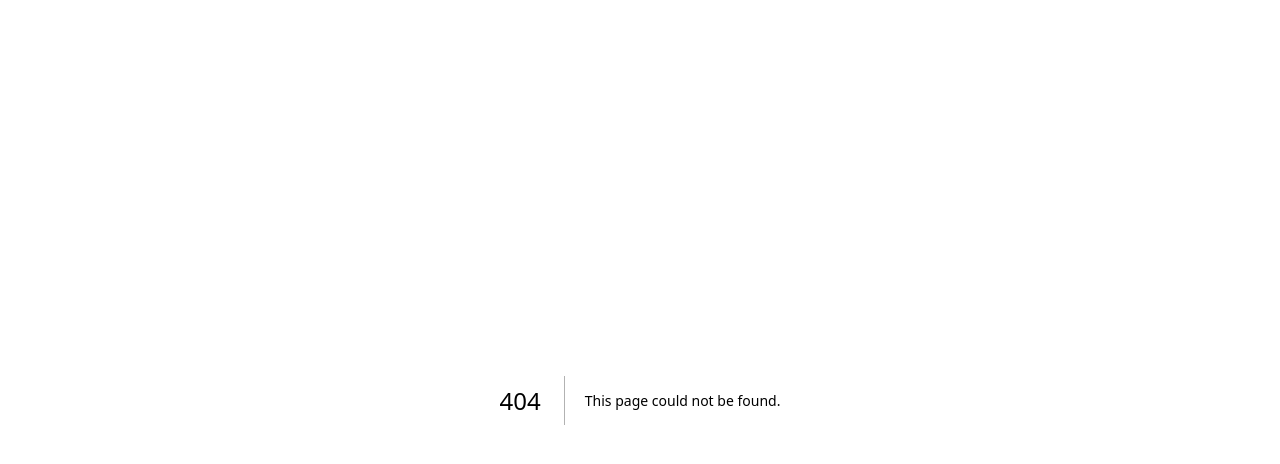
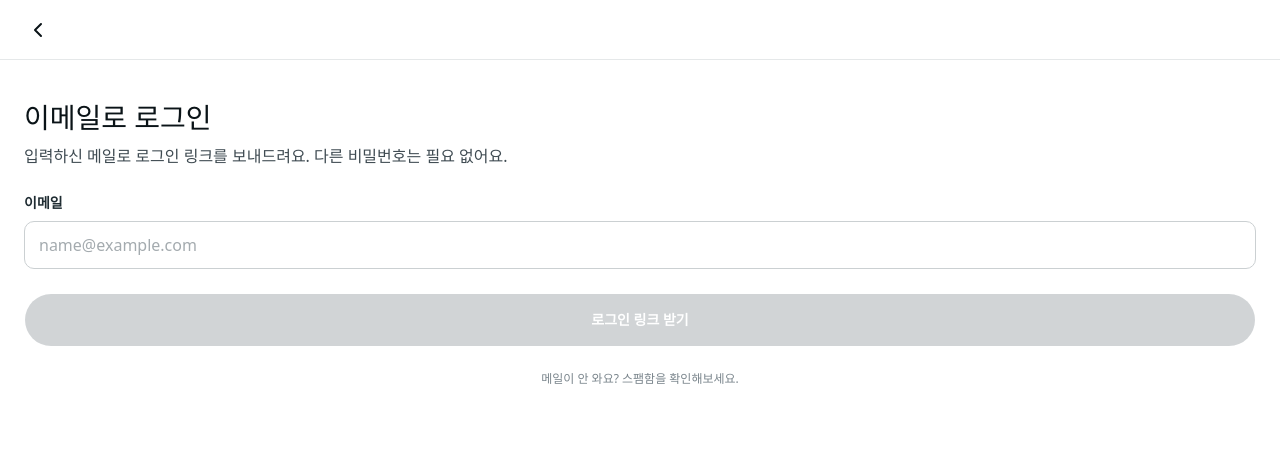
Before and after one commit to heyday1019/momentum_with_claude, a Next.js app: page /login/email in a window 1280 px wide. Before the commit this address had no page. Shown: the top 464 px of the page. Built offline with nearby package versions, Linux system fonts and the light colour scheme.

Commit message:
feat(routes): /login/email magic link form

```diff
--- /dev/null
+++ b/src/app/login/email/page.tsx
@@ -0,0 +1,67 @@
+'use client'
+
+import { useState, useTransition } from 'react'
+import Link from 'next/link'
+import { ChevronLeft } from 'lucide-react'
+import { Input } from '@/components/ui/input'
+import { Button } from '@/components/ui/button'
+import { createClient } from '@/lib/supabase/client'
+
+export default function EmailLoginPage() {
+  const [email, setEmail] = useState('')
+  const [sent, setSent] = useState(false)
+  const [error, setError] = useState<string | null>(null)
+  const [isPending, startTransition] = useTransition()
+
+  const onSubmit = (e: React.FormEvent) => {
+    e.preventDefault()
+    setError(null)
+    if (!/^.+@.+\..+$/.test(email)) { setError('이메일 형식이 올바르지 않아요'); return }
+    startTransition(async () => {
+      const supabase = createClient()
+      const { error } = await supabase.auth.signInWithOtp({
+        email,
+        options: { emailRedirectTo: `${window.location.origin}/auth/callback` },
+      })
+      if (error) { setError('전송 중 문제가 생겼어요. 잠시 후 다시 시도해주세요.'); return }
+      setSent(true)
+    })
+  }
+
+  return (
+    <main className="flex min-h-screen flex-col">
+      <header className="h-15 flex items-center px-4 border-b border-fortune-hairline-soft">
+        <Link href="/login" className="size-11 inline-flex items-center justify-center" aria-label="뒤로">
+          <ChevronLeft className="size-6 text-fortune-ink-deep" />
+        </Link>
+      </header>
+      <form onSubmit={onSubmit} className="flex flex-col gap-6 p-6 pt-10">
+        <div className="flex flex-col gap-2">
+          <h1 className="text-[28px] font-light leading-tight text-fortune-ink-deep">이메일로 로그인</h1>
+          <p className="text-base text-fortune-charcoal leading-relaxed">입력하신 메일로 로그인 링크를 보내드려요. 다른 비밀번호는 필요 없어요.</p>
+        </div>
+        <div className="flex flex-col gap-2">
+          <label className="text-sm font-bold text-fortune-ink">이메일</label>
+          <Input
+            type="email"
+            value={email}
+            onChange={e => setEmail(e.target.value)}
+            placeholder="name@example.com"
+            disabled={sent}
+          />
+        </div>
+        {error && <p className="text-sm text-fortune-critical-strong">{error}</p>}
+        {sent ? (
+          <div className="rounded-full bg-fortune-success px-4 py-3 text-center text-sm font-bold text-fortune-canvas">
+            메일을 확인해주세요
+          </div>
+        ) : (
+          <Button type="submit" variant="buyCta" size="pill" className="w-full" disabled={isPending || !email}>
+            {isPending ? '전송 중...' : '로그인 링크 받기'}
+          </Button>
+        )}
+        <p className="text-xs text-fortune-steel text-center">메일이 안 와요? 스팸함을 확인해보세요.</p>
+      </form>
+    </main>
+  )
+}
```
